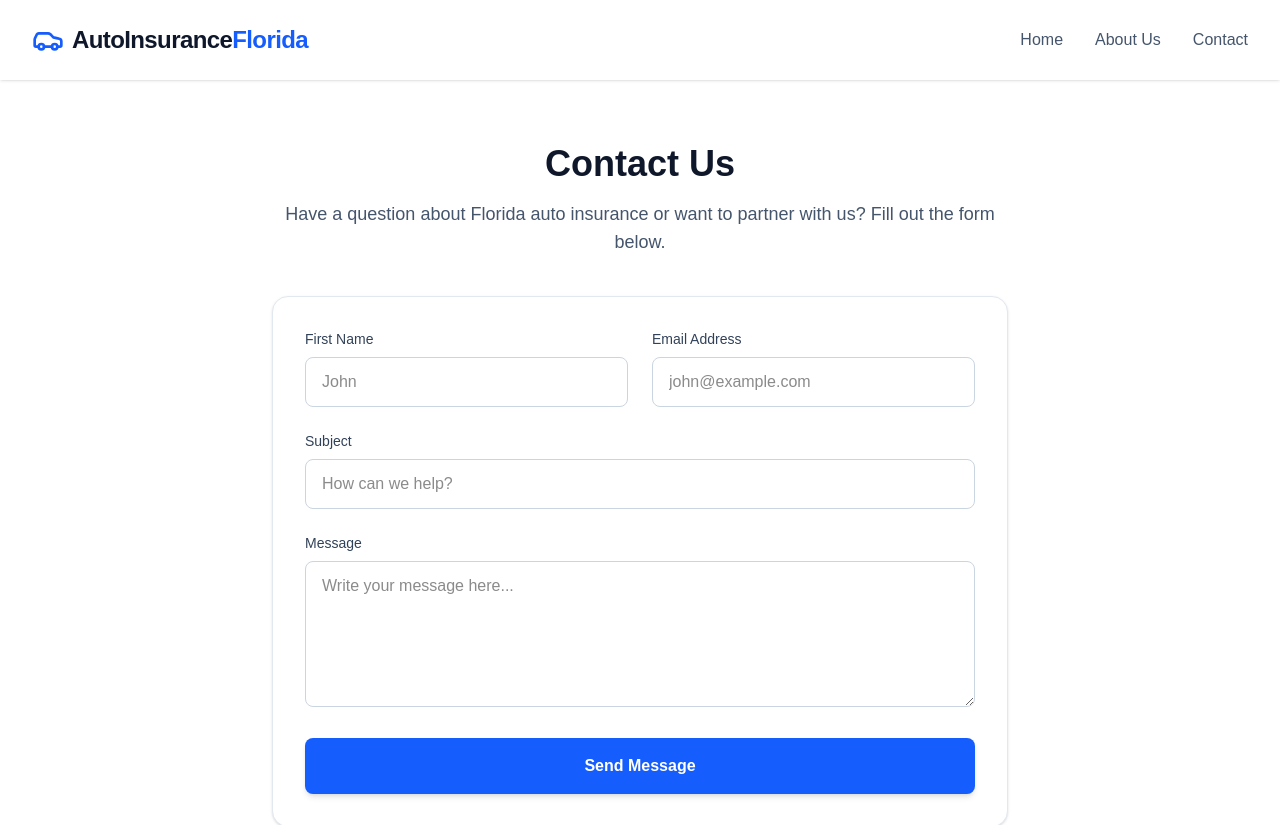
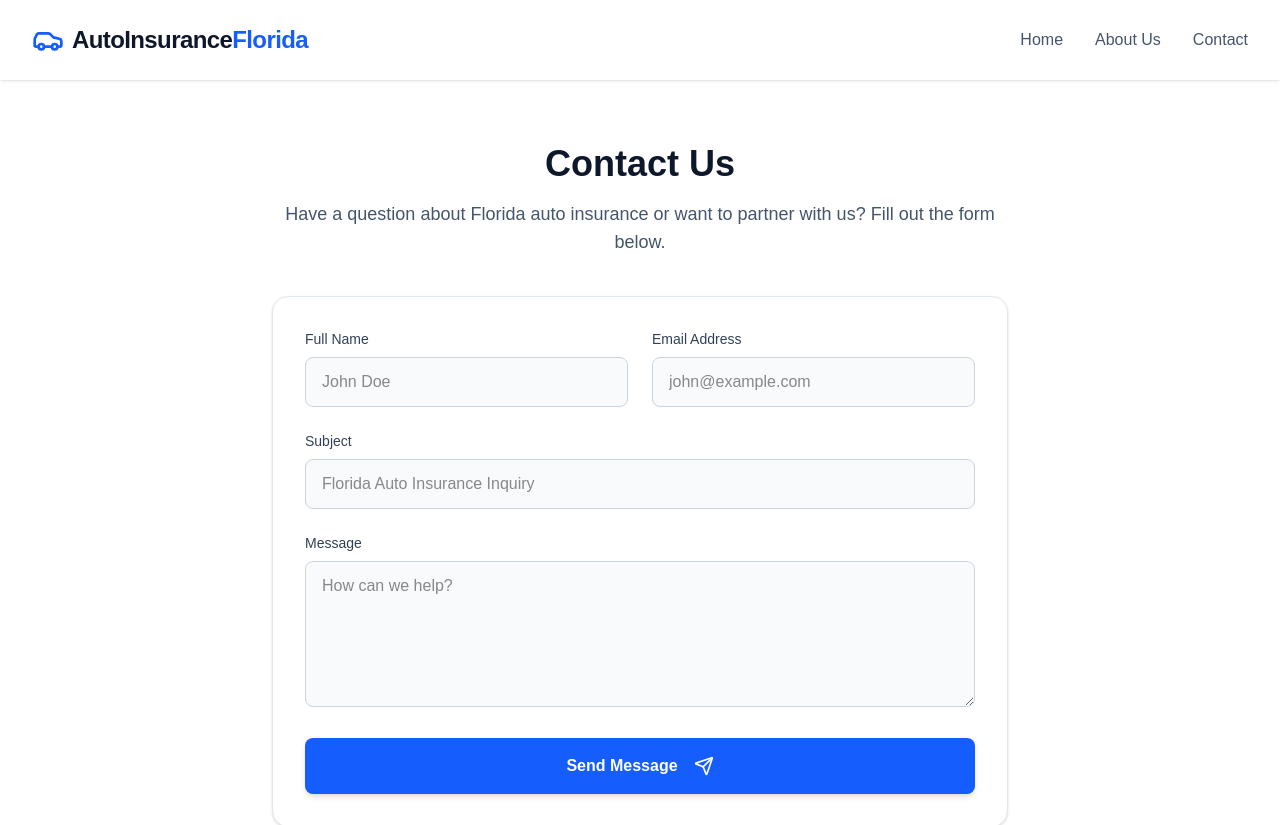
Before and after one commit to abdousetif39/florida-insurance, a Next.js app: page /contact in a window 1280 px wide. Shown: the top 825 px of the page. Built offline with nearby package versions, Linux system fonts and the light colour scheme.

Commit message:
Final version: Functional contact form and SEO optimization

```diff
--- a/src/app/contact/page.js
+++ b/src/app/contact/page.js
@@ -1,3 +1,5 @@
+import ContactForm from "../../components/forms/ContactForm";
+
 export const metadata = {
   title: "Contact Us",
   description: "Get in touch with AutoInsuranceCompaniesFlorida.com for inquiries, partnerships, or questions about our services.",
@@ -8,33 +10,14 @@ export default function Contact() {
     <main className="max-w-3xl mx-auto px-4 py-16">
       <div className="text-center mb-10">
         <h1 className="text-4xl font-bold text-slate-900 mb-4">Contact Us</h1>
-        <p className="text-lg text-slate-600">Have a question about Florida auto insurance or want to partner with us? Fill out the form below.</p>
+        <p className="text-lg text-slate-600">
+          Have a question about Florida auto insurance or want to partner with us? Fill out the form below.
+        </p>
       </div>
 
       <div className="bg-white p-8 rounded-2xl shadow-sm border border-slate-200">
-        <form className="space-y-6">
-          <div className="grid grid-cols-1 md:grid-cols-2 gap-6">
-            <div>
-              <label htmlFor="firstName" className="block text-sm font-medium text-slate-700 mb-2">First Name</label>
-              <input type="text" id="firstName" className="w-full px-4 py-3 rounded-lg border border-slate-300 focus:ring-2 focus:ring-blue-500 focus:border-blue-500 outline-none transition" placeholder="John" />
-            </div>
-            <div>
-              <label htmlFor="email" className="block text-sm font-medium text-slate-700 mb-2">Email Address</label>
-              <input type="email" id="email" className="w-full px-4 py-3 rounded-lg border border-slate-300 focus:ring-2 focus:ring-blue-500 focus:border-blue-500 outline-none transition" placeholder="john@example.com" />
-            </div>
-          </div>
-          <div>
-            <label htmlFor="subject" className="block text-sm font-medium text-slate-700 mb-2">Subject</label>
-            <input type="text" id="subject" className="w-full px-4 py-3 rounded-lg border border-slate-300 focus:ring-2 focus:ring-blue-500 focus:border-blue-500 outline-none transition" placeholder="How can we help?" />
-          </div>
-          <div>
-            <label htmlFor="message" className="block text-sm font-medium text-slate-700 mb-2">Message</label>
-            <textarea id="message" rows="5" className="w-full px-4 py-3 rounded-lg border border-slate-300 focus:ring-2 focus:ring-blue-500 focus:border-blue-500 outline-none transition" placeholder="Write your message here..."></textarea>
-          </div>
-          <button type="button" className="w-full bg-blue-600 hover:bg-blue-700 text-white font-bold py-4 rounded-lg transition shadow-md">
-            Send Message
-          </button>
-        </form>
+        {/* استدعاء المكون التفاعلي الذي برمجناه سابقاً */}
+        <ContactForm />
       </div>
     </main>
   );
--- a/src/components/forms/ContactForm.jsx
+++ b/src/components/forms/ContactForm.jsx
@@ -1,20 +1,24 @@
 "use client";
 
-import { useState } from "react";
-import { CheckCircle, AlertCircle, Send } from "lucide-react";
+import React, { useState } from "react";
+import { CheckCircle, AlertCircle, Send, Loader2 } from "lucide-react";
 
 export default function ContactForm() {
-  const [status, setStatus] = useState("idle");
+  const [status, setStatus] = useState("idle"); // idle, loading, success, error
 
   // معرف Formspree الخاص بك
   const FORMSPREE_ID = "xpqyybgg";
 
-  async function handleFormSubmit(event) {
+  const handleFormSubmit = async (event) => {
     event.preventDefault();
     setStatus("loading");
 
-    const formData = new FormData(event.target);
-    const data = Object.fromEntries(formData);
+    // جمع البيانات من النموذج
+    const formData = new FormData(event.currentTarget);
+    const data = {};
+    formData.forEach((value, key) => {
+      data[key] = value;
+    });
 
     try {
       const response = await fetch(`https://formspree.io/f/${FORMSPREE_ID}`, {
@@ -28,24 +32,25 @@ export default function ContactForm() {
 
       if (response.ok) {
         setStatus("success");
-        event.target.reset();
       } else {
         setStatus("error");
       }
     } catch (error) {
+      console.error("Form error:", error);
       setStatus("error");
     }
-  }
+  };
 
   if (status === "success") {
     return (
       <div className="bg-green-50 border border-green-200 text-green-800 rounded-xl p-8 text-center animate-in fade-in zoom-in duration-300">
         <CheckCircle className="h-16 w-16 text-green-500 mx-auto mb-4" />
         <h3 className="text-2xl font-bold mb-2">Message Sent!</h3>
-        <p>Thank you. Your message has been sent to our team. We will get back to you shortly.</p>
+        <p>Thank you. Your message has been sent. We will get back to you shortly.</p>
         <button
+          type="button"
           onClick={() => setStatus("idle")}
-          className="mt-6 bg-green-600 text-white px-6 py-2 rounded-lg font-bold hover:bg-green-700 transition shadow-md"
+          className="mt-6 bg-green-600 text-white px-6 py-2 rounded-lg font-bold hover:bg-green-700 transition"
         >
           Send New Message
         </button>
@@ -58,39 +63,76 @@ export default function ContactForm() {
       {status === "error" && (
         <div className="bg-red-50 text-red-700 p-4 rounded-lg flex items-center border border-red-100">
           <AlertCircle className="h-5 w-5 mr-2" />
-          There was an error. Please try again.
+          Something went wrong. Please check your internet and try again.
         </div>
       )}
 
       <div className="grid grid-cols-1 md:grid-cols-2 gap-6">
         <div>
           <label htmlFor="name" className="block text-sm font-medium text-slate-700 mb-2">Full Name</label>
-          <input type="text" id="name" name="name" required className="w-full px-4 py-3 rounded-lg border border-slate-300 focus:ring-2 focus:ring-blue-500 outline-none transition bg-slate-50" placeholder="John Doe" />
+          <input
+            type="text"
+            id="name"
+            name="name"
+            required
+            disabled={status === "loading"}
+            className="w-full px-4 py-3 rounded-lg border border-slate-300 focus:ring-2 focus:ring-blue-500 outline-none transition bg-slate-50 disabled:opacity-50"
+            placeholder="John Doe"
+          />
         </div>
         <div>
           <label htmlFor="email" className="block text-sm font-medium text-slate-700 mb-2">Email Address</label>
-          <input type="email" id="email" name="email" required className="w-full px-4 py-3 rounded-lg border border-slate-300 focus:ring-2 focus:ring-blue-500 outline-none transition bg-slate-50" placeholder="john@example.com" />
+          <input
+            type="email"
+            id="email"
+            name="email"
+            required
+            disabled={status === "loading"}
+            className="w-full px-4 py-3 rounded-lg border border-slate-300 focus:ring-2 focus:ring-blue-500 outline-none transition bg-slate-50 disabled:opacity-50"
+            placeholder="john@example.com"
+          />
         </div>
       </div>
 
       <div>
         <label htmlFor="subject" className="block text-sm font-medium text-slate-700 mb-2">Subject</label>
-        <input type="text" id="subject" name="subject" required className="w-full px-4 py-3 rounded-lg border border-slate-300 focus:ring-2 focus:ring-blue-500 outline-none transition bg-slate-50" placeholder="Florida Auto Insurance Inquiry" />
+        <input
+          type="text"
+          id="subject"
+          name="subject"
+          required
+          disabled={status === "loading"}
+          className="w-full px-4 py-3 rounded-lg border border-slate-300 focus:ring-2 focus:ring-blue-500 outline-none transition bg-slate-50 disabled:opacity-50"
+          placeholder="Florida Auto Insurance Inquiry"
+        />
       </div>
 
       <div>
         <label htmlFor="message" className="block text-sm font-medium text-slate-700 mb-2">Message</label>
-        <textarea id="message" name="message" rows="5" required className="w-full px-4 py-3 rounded-lg border border-slate-300 focus:ring-2 focus:ring-blue-500 outline-none transition bg-slate-50" placeholder="How can we help?"></textarea>
+        <textarea
+          id="message"
+          name="message"
+          rows="5"
+          required
+          disabled={status === "loading"}
+          className="w-full px-4 py-3 rounded-lg border border-slate-300 focus:ring-2 focus:ring-blue-500 outline-none transition bg-slate-50 disabled:opacity-50"
+          placeholder="How can we help?"
+        ></textarea>
       </div>
 
       <button
         type="submit"
         disabled={status === "loading"}
         className={`w-full text-white font-bold py-4 rounded-lg transition shadow-md flex items-center justify-center space-x-2 ${
-          status === "loading" ? "bg-slate-400 cursor-not-allowed" : "bg-blue-600 hover:bg-blue-700 active:scale-[0.98]"
+          status === "loading" ? "bg-blue-400 cursor-not-allowed" : "bg-blue-600 hover:bg-blue-700 active:scale-[0.98]"
         }`}
       >
-        {status === "loading" ? "Sending..." : (
+        {status === "loading" ? (
+          <>
+            <Loader2 className="h-5 w-5 animate-spin mr-2" />
+            <span>Sending...</span>
+          </>
+        ) : (
           <>
             <span>Send Message</span>
             <Send className="h-5 w-5 ml-2" />
```
